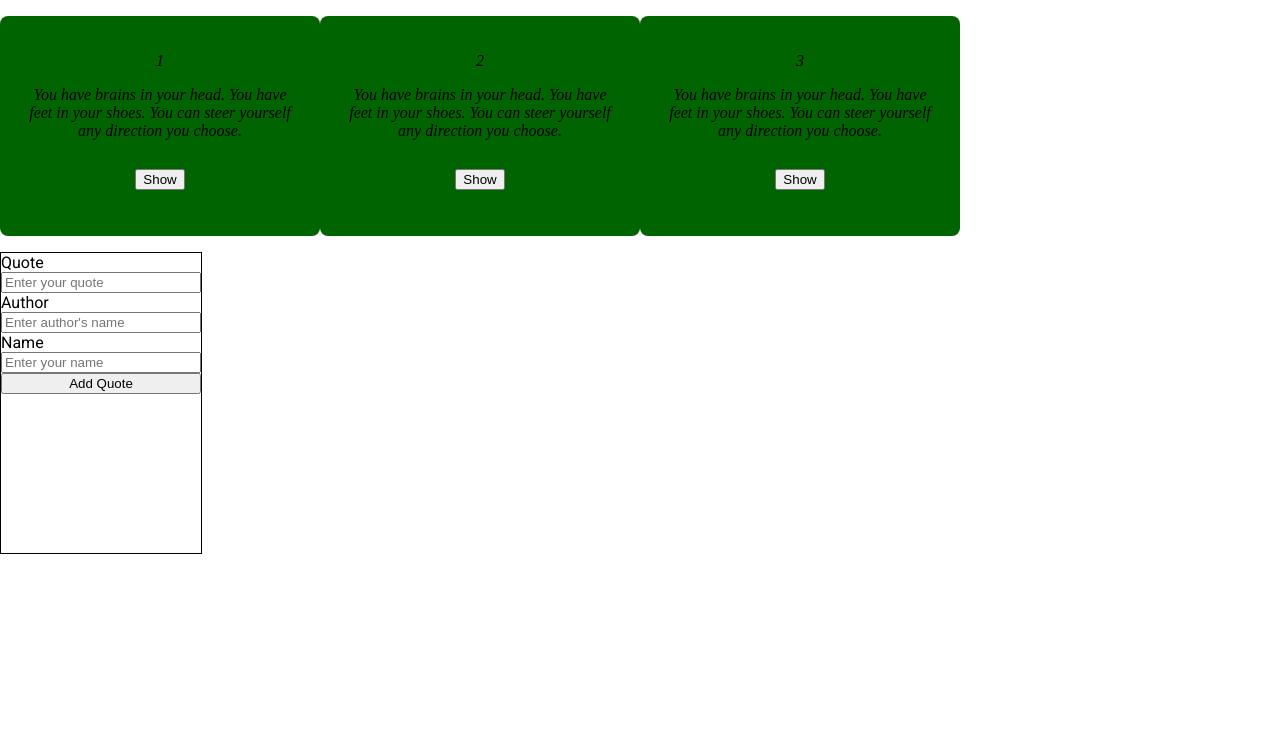
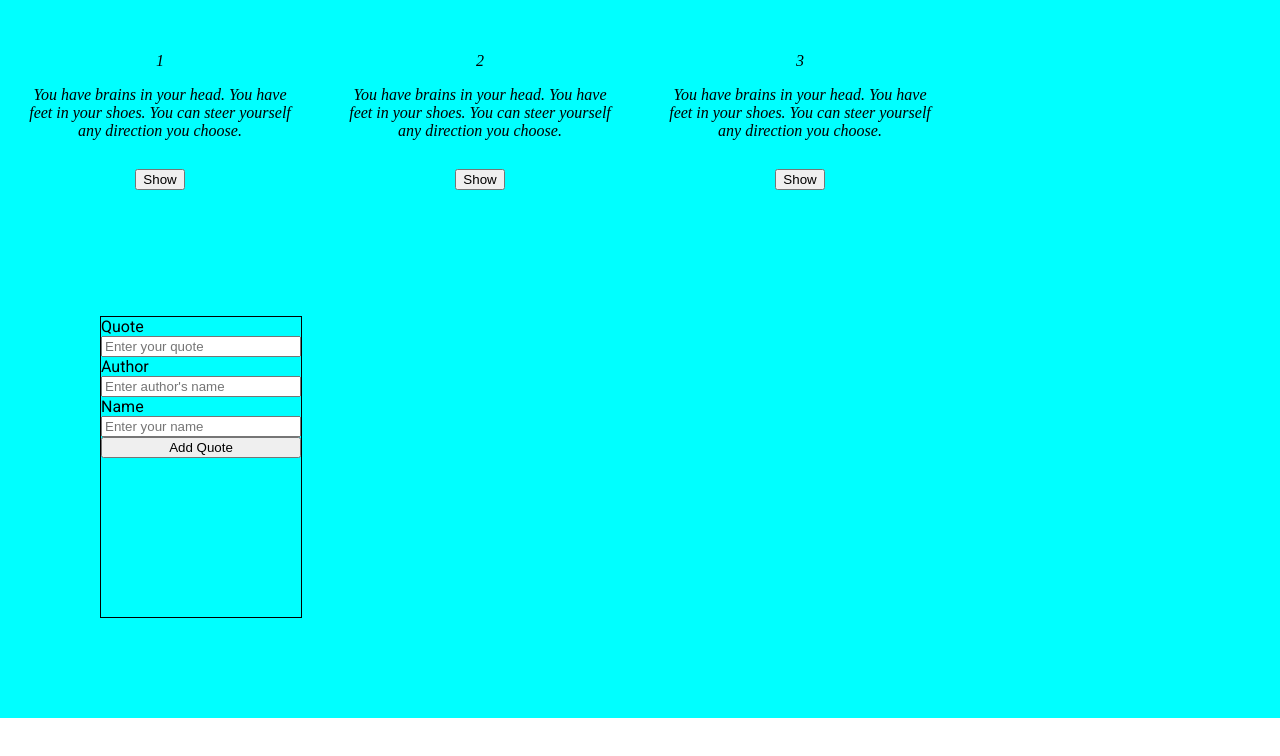
Before and after one commit to Jerry-Wemisiko/Quotes, an Angular app in the folder Quotes/: page / in a window 1280 px wide. Shown: the top 756 px of the page. Built offline with nearby package versions, Linux system fonts and the light colour scheme.

Commit message:
styled the quote-form component

```diff
--- a/Quotes/src/app/quote-detail/quote-detail.component.html
+++ b/Quotes/src/app/quote-detail/quote-detail.component.html
@@ -1,9 +1,14 @@
 <mat-card>
     <mat-card-content>
-      <p>{{quote.postedBy}}</p>
-      <p>{{quote.datePosted}}</p>
+      <p><small class="text-muted">Author: </small>{{quote.author}}</p>
+      <p><small class="text-muted">Posted by: </small>{{quote.postedBy}}</p>
+      <p><small class="text-muted">Date: </small>{{quote.datePosted}}</p>
+      <div class="vote">
+          <p>{{quote.upvote}}</p>
+          <p>{{quote.downvote}}</p>
+      </div>
     </mat-card-content>
     <mat-card-actions>
-        <button color="primary" (click)='quoteDelete(true)' ></button>
+        <button color="primary" (click)='quoteDelete(true)' >Delete</button>
     </mat-card-actions>
 </mat-card>
--- a/Quotes/src/app/quote-form/quote-form.component.ts
+++ b/Quotes/src/app/quote-form/quote-form.component.ts
@@ -8,7 +8,7 @@ import { Quote } from '../quote';
 })
 export class QuoteFormComponent implements OnInit {
 
-  newQuote= new Quote(0,'','','',new Date(),'','');
+  newQuote= new Quote(0,'','','',new Date(),0,0);
   @Output() addQuote =new EventEmitter<Quote>();
 
   constructor() { }
--- a/Quotes/src/app/quote/quote.component.css
+++ b/Quotes/src/app/quote/quote.component.css
@@ -1,17 +1,20 @@
 .quo{
     display: flex;
     flex-direction: row;
+    /* width:500px ;
+    height: 500px; */
+    background-color: aqua
 
 }
 .list{
     list-style: none;
     width: 300px;
-    height:200px;
+    /* height:200px;  */
     text-align: center;
     font-family: 'Lucida Sans', 'Lucida Sans Regular', 'Lucida Grande', 'Lucida Sans Unicode', Geneva, Verdana, sans-serif;
     border: 1px black;
     border-radius: 8px;
-    background-color: darkgreen;
+    /* background-color: darkgreen; */
     padding: 10px;
 }
 .q{
@@ -22,3 +25,7 @@
     font-style: oblique;
 
 }
+.del{
+    background-color: aqua;
+    padding: 100px;
+}
--- a/Quotes/src/app/quote/quote.component.html
+++ b/Quotes/src/app/quote/quote.component.html
@@ -8,10 +8,10 @@
       <br>
     <button (click)='toggleQuote(i)' >Show</button>
     <div *ngIf='quote.showQuoteDetails'>
+      <p><i class="far fa-thumbs-up    " (click)='upvoteFunc(i)' ></i>  <i style="text-indent: 2em;" (click)='downvoteFunc(i)' class="far fa-thumbs-down    "></i></p>
        <app-quote-detail  [quote]='quote' (isTimeCountOver)='deleteQuote($event,i)'></app-quote-detail>
     </div>
 
   </ul>
 </div>
-
-<app-quote-form (addQuote)="addNewQuote($event)"></app-quote-form>
+<div class="del"><app-quote-form (addQuote)="addNewQuote($event)"></app-quote-form></div>
--- a/Quotes/src/app/quote/quote.component.ts
+++ b/Quotes/src/app/quote/quote.component.ts
@@ -22,14 +22,14 @@ export class QuoteComponent implements OnInit {
     this.quotes[index].showQuoteDetails=!this.quotes[index].showQuoteDetails
   }
 
-  upvoteFunc(index){
+  upvoteFunc(index:any){
     var up=this.quotes[index].upvote+1;
     this.quotes[index].upvote=up;
 
 }
 
 
-downvoteFunc(index){
+downvoteFunc(index:any){
   var down=this.quotes[index].downvote+1;
   this.quotes[index].downvote=down;
 
```
Also changed, not shown: 2 other files (tests, documents, lock files or other folders).
